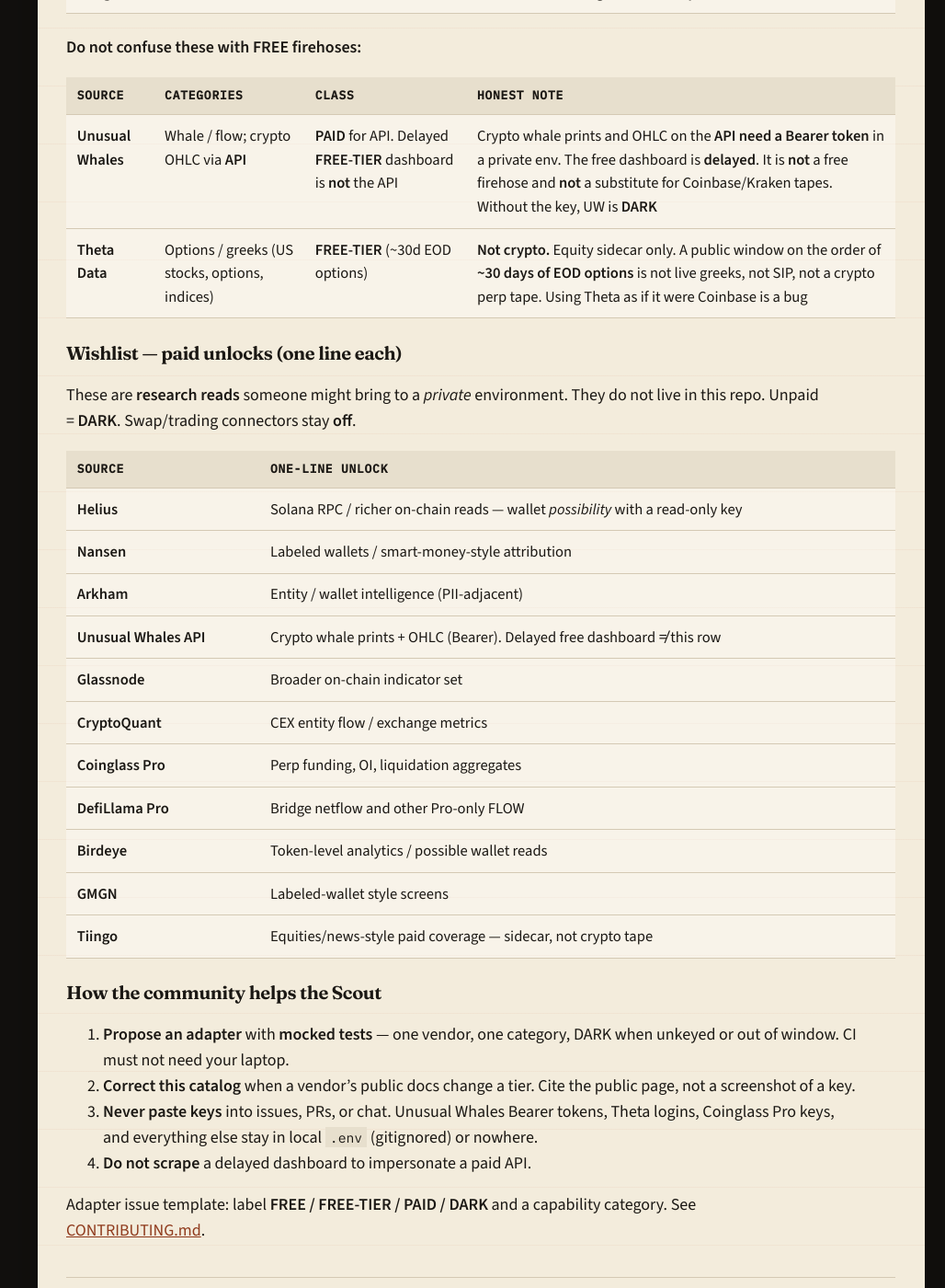
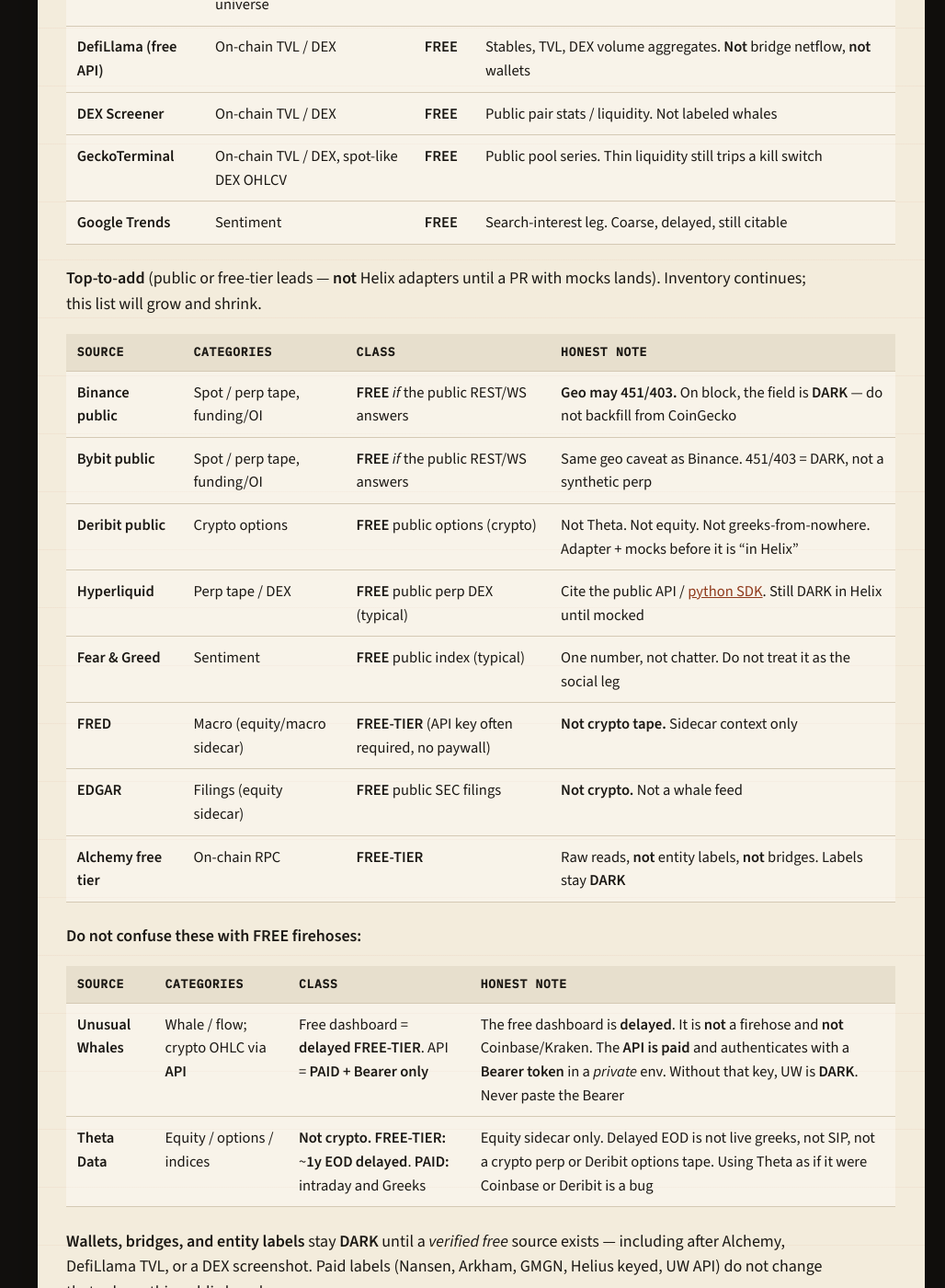
Before and after one commit to fh2fcr42z2-glitch/helix-community, a Jekyll site: the page built from docs/SENSITIVE-INTEGRATIONS.md, in a window 1280 px wide and 1400 px high, scrolled down 2528 px. Shown: the whole window at 92% size, without its empty margins (252-1280 px from the left). Built offline with Jekyll 4.4.1, drawn with Linux system fonts in a browser that asks for light colours; some of the changed text lies outside the part shown.

Commit message:
Record living Scout findings: FREE-now vs Top-to-add
Keep the Free Market Data Scout catalog moving. Split Helix-now free
sources from public leads (Binance/Bybit geo, Deribit, Hyperliquid,
Fear&Greed, FRED/EDGAR/Alchemy). Correct UW (paid+Bearer) and Theta
(~1y delayed EOD; Greeks paid). Cite public GitHub shells. Wallets,
bridges, and labels stay DARK without a verified free source.

Co-authored-by: fh2fcr42z2-glitch <fh2fcr42z2-glitch@users.noreply.github.com>

````diff
--- a/docs/SENSITIVE-INTEGRATIONS.md
+++ b/docs/SENSITIVE-INTEGRATIONS.md
@@ -15,26 +15,27 @@ If you found a key in a commit, gist, or log, see [SECURITY.md](https://github.c
 
 ## Free Market Data Scout (charter)
 
-Helix keeps a dedicated **Free Market Data Scout** hat: someone (or a rotation) who **continuously catalogs** market sources for the public bench.
+Helix keeps a **living Free Market Data Scout**: a dedicated hat (person or rotation) whose job is to **keep cataloging**. This page is the public snapshot. The inventory **continues** — vendors change tiers, geos start returning 451, “free” dashboards stay delayed. When that happens, patch *this* file. Do not freeze a stale class because last week’s NOTE used it.
 
-The job is classification, not collection of logins.
+The job is classification, not collection of logins. **Named ≠ wired.** An entry in Top-to-add is a research lead, not an adapter in Helix.
 
 | The Scout does | The Scout does not |
 | --- | --- |
-| Label each source **FREE**, **FREE-TIER**, **PAID**, or **DARK** | Invent a bar, a whale, or a greek to fill a hole |
-| Map sources onto capability categories (below) | Treat a delayed dashboard as a live API |
-| Cite public vendor docs when a class changes | Paste Bearer tokens, cookies, or `.env` values |
-| Prefer the **already-free stack** for crypto-first CX | Wire Unusual Whales or Theta Data as if they were Coinbase |
+| Keep the inventory moving: **FREE**, **FREE-TIER**, **PAID**, or **DARK** | Invent a bar, a whale, a bridge, or a greek to fill a hole |
+| Separate **FREE in Helix now** from **Top-to-add** | Treat a delayed dashboard as a live API |
+| Cite public vendor docs and public GitHub shells | Paste Bearer tokens, cookies, or `.env` values |
+| Prefer the already-free Helix stack for crypto-first CX | Wire Unusual Whales or Theta Data as if they were Coinbase |
 | File adapter issues with **mocked tests** | Ask anyone for a key “just to try” |
+| Mark wallets / bridges / entity labels **DARK** until a *verified free* source exists | Infer labels from Alchemy, TVL, or a DEX screenshot |
 
-This catalog lives in *this* file. If a vendor changes a tier, open a docs PR. Named ≠ wired. Paper-only. Not a broker. Not financial advice.
+Paper-only. Not a broker. Not financial advice. If a vendor changes a tier, open a docs PR — that *is* Scout work.
 
 ### Classification vocabulary
 
 | Class | Meaning on this bench |
 | --- | --- |
 | **FREE** | Public / keyless endpoint, within vendor terms and rate limits. Default crypto desk. |
-| **FREE-TIER** | Signup, demo key, delay, or a short EOD window. Useful, **not** a firehose. Adapters must still DARK when the free window does not cover the question. |
+| **FREE-TIER** | Signup, demo/RPC key, **delay** (dashboard or ~1y EOD), or a public venue that may 451/403. Useful, **not** a firehose. DARK when the window or geo does not cover the question. |
 | **PAID** | Subscription or API credential (often a Bearer token) in a *private* environment. **DARK here** until a read-only key exists privately *and* an adapter + mock exists. |
 | **DARK** | Not observed, not licensed, not crypto-first, or unpaid. Do not interpolate. |
 
@@ -46,33 +47,61 @@ Every catalog row belongs to one (or more) of these. Crypto-first CX does not ow
 
 | Category | What the desk is asking | Crypto-first default |
 | --- | --- | --- |
-| **Spot / perp tape** | What printed, on which venue | **Spot FREE** (Coinbase, Kraken). **Perp / funding tape DARK** on the current free stack |
-| **On-chain TVL / DEX** | Chain stables, TVL, DEX volume, pair stats | **FREE** (DefiLlama free, DEX Screener, GeckoTerminal) |
-| **Funding / OI** | Perp funding, open interest, liquidations | **DARK** unless a named FREE adapter exists; Coinglass Pro is wishlist **PAID** |
-| **Whale / flow** | Labeled wallets, CEX entity flow, “unusual” prints | **DARK** without a read-only key |
-| **Options / greeks** | Equity/index options, greeks, EOD chains | **Equity sidecar only.** Not crypto. Theta Data is **FREE-TIER** EOD, not a SIP firehose |
-| **Sentiment** | Search interest and public chatter | **FREE** for Google Trends; social firehoses otherwise **DARK** |
+| **Spot / perp tape** | What printed, on which venue | **Spot FREE in Helix now** (Coinbase, Kraken). Perp tape is **Top-to-add** (Binance/Bybit/Hyperliquid public) — still **DARK** until an adapter + mock exists; geo 451/403 stays DARK |
+| **On-chain TVL / DEX** | Chain stables, TVL, DEX volume, pair stats | **FREE in Helix now** (DefiLlama free, DEX Screener, GeckoTerminal). Bridges/labels still **DARK** |
+| **Funding / OI** | Perp funding, open interest, liquidations | **DARK in Helix now.** Public perp venues are Top-to-add; Coinglass Pro is wishlist **PAID** |
+| **Whale / flow** | Labeled wallets, CEX entity flow, “unusual” prints | **DARK** without a *verified free* source. UW API is **PAID**+Bearer |
+| **Options / greeks** | Options prints and greeks | **Deribit public** = crypto options **Top-to-add**. **Theta Data** = equity sidecar, **not crypto** (FREE-TIER delayed EOD; intraday/Greeks **PAID**) |
+| **Sentiment** | Search interest and public chatter | **FREE in Helix now:** Google Trends. **Fear & Greed** is Top-to-add. Social firehoses otherwise **DARK** |
 
-### Catalog (honest rows)
+### Catalog (Scout findings — living)
 
-**Already FREE in the stack** (crypto-first default desk):
+**FREE in Helix now** (crypto-first default desk — public/keyless, already the community baseline):
 
 | Source | Categories | Class | Honest note |
 | --- | --- | --- | --- |
 | **Coinbase** | Spot tape | **FREE** | Public CEX spot prints and product metadata. Not perps-as-tape unless a separate adapter says so |
 | **Kraken** | Spot tape | **FREE** | Second public CEX tape for cross-check (including the ≥25 bp kill switch) |
 | **CoinGecko** | Spot tape (aggregated), universe | **FREE** | Caps, identity, public prices — not a matching engine |
-| **DefiLlama (free API)** | On-chain TVL / DEX | **FREE** | Stables, TVL, DEX volume aggregates. **Not** bridge netflow |
+| **DefiLlama (free API)** | On-chain TVL / DEX | **FREE** | Stables, TVL, DEX volume aggregates. **Not** bridge netflow, **not** wallets |
 | **DEX Screener** | On-chain TVL / DEX | **FREE** | Public pair stats / liquidity. Not labeled whales |
 | **GeckoTerminal** | On-chain TVL / DEX, spot-like DEX OHLCV | **FREE** | Public pool series. Thin liquidity still trips a kill switch |
 | **Google Trends** | Sentiment | **FREE** | Search-interest leg. Coarse, delayed, still citable |
+
+**Top-to-add** (public or free-tier leads — **not** Helix adapters until a PR with mocks lands). Inventory continues; this list will grow and shrink.
+
+| Source | Categories | Class | Honest note |
+| --- | --- | --- | --- |
+| **Binance public** | Spot / perp tape, funding/OI | **FREE** *if* the public REST/WS answers | **Geo may 451/403.** On block, the field is **DARK** — do not backfill from CoinGecko |
+| **Bybit public** | Spot / perp tape, funding/OI | **FREE** *if* the public REST/WS answers | Same geo caveat as Binance. 451/403 = DARK, not a synthetic perp |
+| **Deribit public** | Crypto options | **FREE** public options (crypto) | Not Theta. Not equity. Not greeks-from-nowhere. Adapter + mocks before it is “in Helix” |
+| **Hyperliquid** | Perp tape / DEX | **FREE** public perp DEX (typical) | Cite the public API / [python SDK](https://github.com/hyperliquid-dex/hyperliquid-python-sdk). Still DARK in Helix until mocked |
+| **Fear & Greed** | Sentiment | **FREE** public index (typical) | One number, not chatter. Do not treat it as the social leg |
+| **FRED** | Macro (equity/macro sidecar) | **FREE-TIER** (API key often required, no paywall) | **Not crypto tape.** Sidecar context only |
+| **EDGAR** | Filings (equity sidecar) | **FREE** public SEC filings | **Not crypto.** Not a whale feed |
+| **Alchemy free tier** | On-chain RPC | **FREE-TIER** | Raw reads, **not** entity labels, **not** bridges. Labels stay **DARK** |
 
 **Do not confuse these with FREE firehoses:**
 
 | Source | Categories | Class | Honest note |
 | --- | --- | --- | --- |
-| **Unusual Whales** | Whale / flow; crypto OHLC via **API** | **PAID** for API. Delayed **FREE-TIER** dashboard is **not** the API | Crypto whale prints and OHLC on the **API need a Bearer token** in a private env. The free dashboard is **delayed**. It is **not** a free firehose and **not** a substitute for Coinbase/Kraken tapes. Without the key, UW is **DARK** |
-| **Theta Data** | Options / greeks (US stocks, options, indices) | **FREE-TIER** (~30d EOD options) | **Not crypto.** Equity sidecar only. A public window on the order of **~30 days of EOD options** is not live greeks, not SIP, not a crypto perp tape. Using Theta as if it were Coinbase is a bug |
+| **Unusual Whales** | Whale / flow; crypto OHLC via **API** | Free dashboard = **delayed FREE-TIER**. API = **PAID + Bearer only** | The free dashboard is **delayed**. It is **not** a firehose and **not** Coinbase/Kraken. The **API is paid** and authenticates with a **Bearer token** in a *private* env. Without that key, UW is **DARK**. Never paste the Bearer |
+| **Theta Data** | Equity / options / indices | **Not crypto.** **FREE-TIER:** ~**1y EOD delayed**. **PAID:** intraday and Greeks | Equity sidecar only. Delayed EOD is not live greeks, not SIP, not a crypto perp or Deribit options tape. Using Theta as if it were Coinbase or Deribit is a bug |
+
+**Wallets, bridges, and entity labels** stay **DARK** until a *verified free* source exists — including after Alchemy, DefiLlama TVL, or a DEX screenshot. Paid labels (Nansen, Arkham, GMGN, Helius keyed, UW API) do not change that rule on this public bench.
+
+### GitHub shells worth citing
+
+Public repos the Scout can point at when proposing an adapter. **Citing ≠ shipping.** Check their licenses. Do not copy secrets from their issues. Do not treat examples as Helix.
+
+| Shell | Why cite it |
+| --- | --- |
+| [ccxt/ccxt](https://github.com/ccxt/ccxt) | Venue-shaped public CEX/DEX clients (Binance/Bybit/Deribit class). Still mock in CI; still DARK on 451/403 |
+| [nirholas/crypto-data-aggregator](https://github.com/nirholas/crypto-data-aggregator) | Aggregation patterns for multi-venue crypto data |
+| [eliasfire617/crypto-market-data-mcp](https://github.com/eliasfire617/crypto-market-data-mcp) | MCP-shaped market-data surface — interface ideas, not a key vault |
+| [aitrading-bot/nestor](https://github.com/aitrading-bot/nestor) | Bot/data-plumbing patterns; **paper-only here** — no live-order copy |
+| [visioneth/AlphaScope](https://github.com/visioneth/AlphaScope) | Research-scope layout for market context |
+| [hyperliquid-dex/hyperliquid-python-sdk](https://github.com/hyperliquid-dex/hyperliquid-python-sdk) | Official-class Hyperliquid python client for a future mocked adapter |
 
 ### Wishlist — paid unlocks (one line each)
 
@@ -83,7 +112,7 @@ These are **research reads** someone might bring to a *private* environment. The
 | **Helius** | Solana RPC / richer on-chain reads — wallet *possibility* with a read-only key |
 | **Nansen** | Labeled wallets / smart-money-style attribution |
 | **Arkham** | Entity / wallet intelligence (PII-adjacent) |
-| **Unusual Whales API** | Crypto whale prints + OHLC (Bearer). Delayed free dashboard ≠ this row |
+| **Unusual Whales API** | Crypto whale prints + OHLC. **PAID + Bearer only.** Delayed free dashboard ≠ this row |
 | **Glassnode** | Broader on-chain indicator set |
 | **CryptoQuant** | CEX entity flow / exchange metrics |
 | **Coinglass Pro** | Perp funding, OI, liquidation aggregates |
@@ -94,10 +123,13 @@ These are **research reads** someone might bring to a *private* environment. The
 
 ### How the community helps the Scout
 
-1. **Propose an adapter** with **mocked tests** — one vendor, one category, DARK when unkeyed or out of window. CI must not need your laptop.
-2. **Correct this catalog** when a vendor’s public docs change a tier. Cite the public page, not a screenshot of a key.
-3. **Never paste keys** into issues, PRs, or chat. Unusual Whales Bearer tokens, Theta logins, Coinglass Pro keys, and everything else stay in local `.env` (gitignored) or nowhere.
-4. **Do not scrape** a delayed dashboard to impersonate a paid API.
+**Contributor rule:** propose adapters with **mocks**; **never paste keys**.
+
+1. **Propose an adapter** with **mocked tests** — one vendor, one category. DARK when unkeyed, geo-blocked (451/403), or out of the free window. CI must not need your laptop.
+2. **Keep the living catalog moving** — FREE in Helix now vs Top-to-add vs PAID vs DARK. Cite a public page or a GitHub shell, not a screenshot of a key.
+3. **Never paste keys** into issues, PRs, or chat. Unusual Whales Bearer tokens, Theta logins, Alchemy keys, Coinglass Pro keys stay in local `.env` (gitignored) or nowhere.
+4. **Do not scrape** a delayed dashboard (UW free, Theta delayed EOD) to impersonate a paid or live API.
+5. **Do not “unlock” wallets, bridges, or entity labels** without a verified free source. Alchemy free tier does not count.
 
 Adapter issue template: label **FREE / FREE-TIER / PAID / DARK** and a capability category. See [CONTRIBUTING.md](CONTRIBUTING.md).
 
@@ -126,12 +158,12 @@ Until an adapter + mock exists *and* (for gated rows) a read-only key exists in
 
 | DARK item | Typical vendor / why | Public stance |
 | --- | --- | --- |
-| **Bridge netflow** | DefiLlama **Pro** | Free Llama is chain stables + TVL + DEX vol only ([FLOW.md](FLOW.md)) |
-| **Labeled wallets** | GMGN, Helius, Birdeye (also Nansen, Arkham) | Wallet rung of FLOW stays DARK |
+| **Labeled wallets / entity labels** | Nansen, Arkham, GMGN, Helius keyed, UW API | **DARK** until a *verified free* source exists. Alchemy free tier ≠ labels |
+| **Bridge netflow** | DefiLlama **Pro** | Free Llama is chain stables + TVL + DEX vol only ([FLOW.md](FLOW.md)). **DARK** without verified free |
 | **CEX entity flow** | CryptoQuant, Glassnode **unpaid** | No implied exchange whales |
-| **Unusual Whales API** | Bearer-keyed crypto whales / OHLC | Delayed free dashboard ≠ API; **DARK** without key |
-| **Funding / OI** | Not in the FREE stack; Coinglass Pro is wishlist | **DARK** until a named FREE or keyed adapter exists |
-| **Theta Data as crypto** | US stocks/options/indices only | Never a crypto tape. Equity sidecar **FREE-TIER** EOD only |
+| **Unusual Whales API** | **PAID + Bearer only** | Delayed free dashboard ≠ API; **DARK** without key |
+| **Funding / OI (in Helix now)** | Not wired; Binance/Bybit/Hyperliquid are Top-to-add | **DARK** until adapter + mock; 451/403 = DARK |
+| **Theta Data as crypto** | US stocks/options/indices only | Never a crypto tape. **FREE-TIER ~1y EOD delayed**; **intraday/Greeks PAID** |
 | **X auto-post** | Twitter/X posting API | Off. No community bot |
 | **WordPress publish** | Live CMS / application passwords | Draft-only future; not in this repo |
 
@@ -163,12 +195,12 @@ If a pair or topic is absent from these sources, the honest output is **not list
 
 Bring-your-own **read-only research** key in a **private** environment. Do not commit the key. Do not ask maintainers to paste theirs. If the key can swap, withdraw, or post, it does not belong here.
 
-Theta Data’s ~30d EOD options window is **FREE-TIER** and **not crypto** — listed here so it is not filed as a Coinbase-class FREE tape.
+Theta Data is **not crypto**. **FREE-TIER:** about **one year of delayed EOD** equity/options. **PAID:** intraday and Greeks. Listed here so it is not filed as a Coinbase- or Deribit-class FREE tape.
 
 | Source | What it unlocks |
 | --- | --- |
-| **Unusual Whales API** | Crypto whale prints and OHLC — **Bearer key** in a private env. Delayed free dashboard is **not** this unlock |
-| **Theta Data** | US stocks / options / indices EOD (free window ~30d options). **Not crypto.** Equity sidecar only |
+| **Unusual Whales API** | Crypto whale prints and OHLC — **PAID + Bearer only**. Delayed free dashboard is **not** this unlock |
+| **Theta Data** | Equity/options/indices. **~1y EOD delayed FREE-TIER**; **intraday/Greeks PAID**. **Not crypto** |
 | **Coinglass Pro** | Perp funding, OI, liquidation aggregates — unpaid = **DARK** |
 | **DefiLlama Pro** | Bridge netflow and other Pro-only FLOW — still DARK on the free bench |
 | **Helius** | Solana RPC / richer on-chain reads — wallet-level *possibility* when a **read-only** key exists |
@@ -194,8 +226,9 @@ Do not fill these with fiction. The standing list above plus:
 - Synthetic OHLCV used as if it printed
 - Bridge netflow inferred from TVL
 - Unusual Whales treated as a free Coinbase replacement
-- Theta Data bars used on a crypto FLOW rung
-- Funding/OI invented from spot tape
+- Theta Data bars used on a crypto FLOW rung (or as Deribit)
+- Funding/OI invented from spot tape or filled in after a 451/403
+- Wallet, bridge, or entity labels inferred from Alchemy, TVL, or a screener
 
 Unknown is a first-class state. **DARK** is more useful than a pretty chart.
 
@@ -248,7 +281,9 @@ HELIUS_API_KEY=        # optional / paid / read-only
 DEFILLAMA_PRO_KEY=     # optional; bridge netflow stays DARK if blank
 GMGN_API_KEY=          # optional; labeled wallets stay DARK if blank
 UNUSUAL_WHALES_API_KEY=  # optional Bearer in private env; delayed dashboard ≠ this
-THETA_DATA_API_KEY=    # optional; equity sidecar EOD only — not crypto
+THETA_DATA_API_KEY=    # optional; ~1y EOD delayed equity sidecar — not crypto; Greeks paid
+ALCHEMY_API_KEY=       # optional free-tier RPC; not labels
+FRED_API_KEY=          # optional free-tier macro sidecar
 COINGLASS_API_KEY=     # optional; funding/OI stays DARK if blank
 # do not add swap, trading, X, or WordPress secrets — not even blank "for later"
 ```
````
Also changed, not shown: CONTRIBUTING.md (+1 -1 lines), docs/ARCHITECTURE.md (+1 -1 lines), docs/CONTRIBUTING.md (+1 -1 lines), docs/FLOW.md (+3 -1 lines), docs/ROADMAP.md (+3 -1 lines), docs/index.md (+2 -2 lines), .github/ISSUE_TEMPLATE/adapter.yml, README.md, 1 other file.
